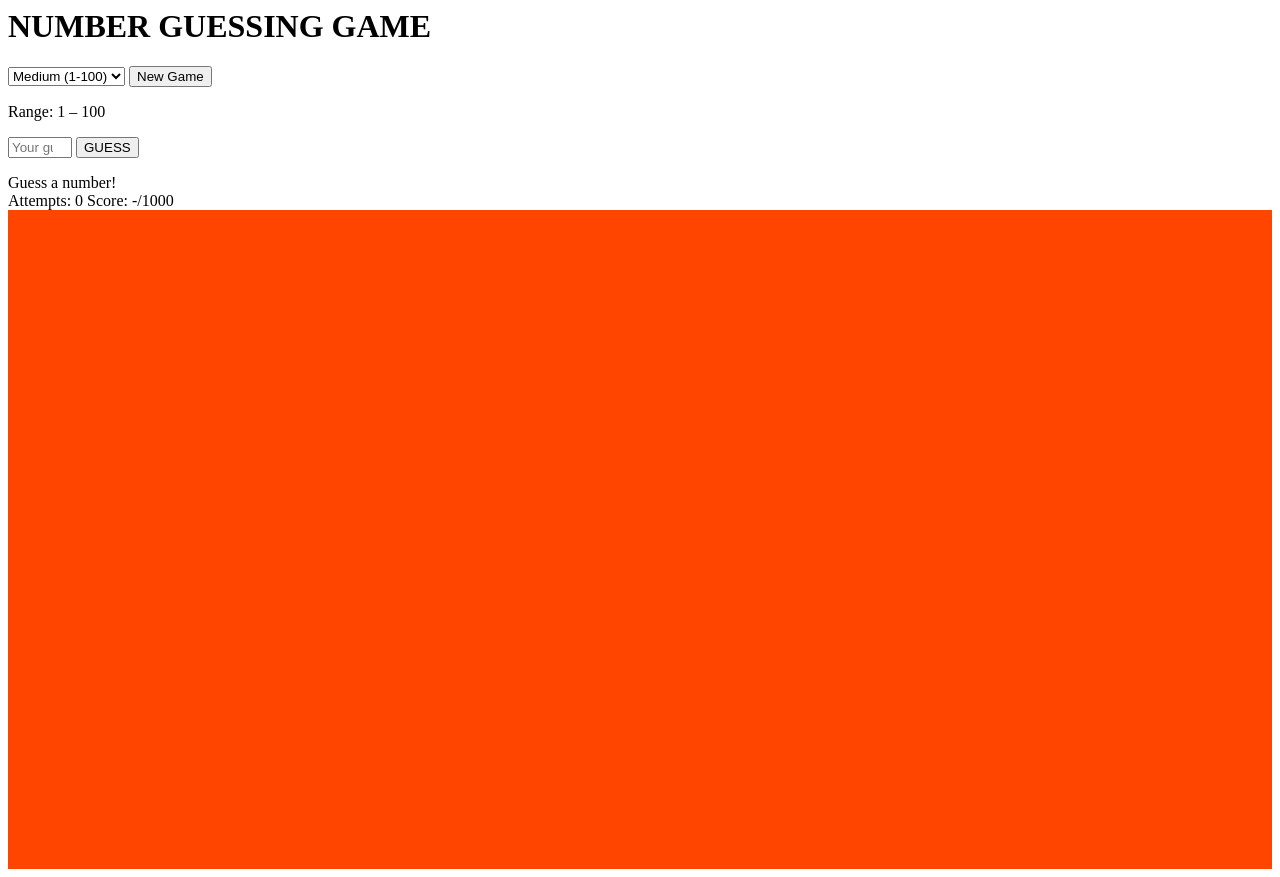
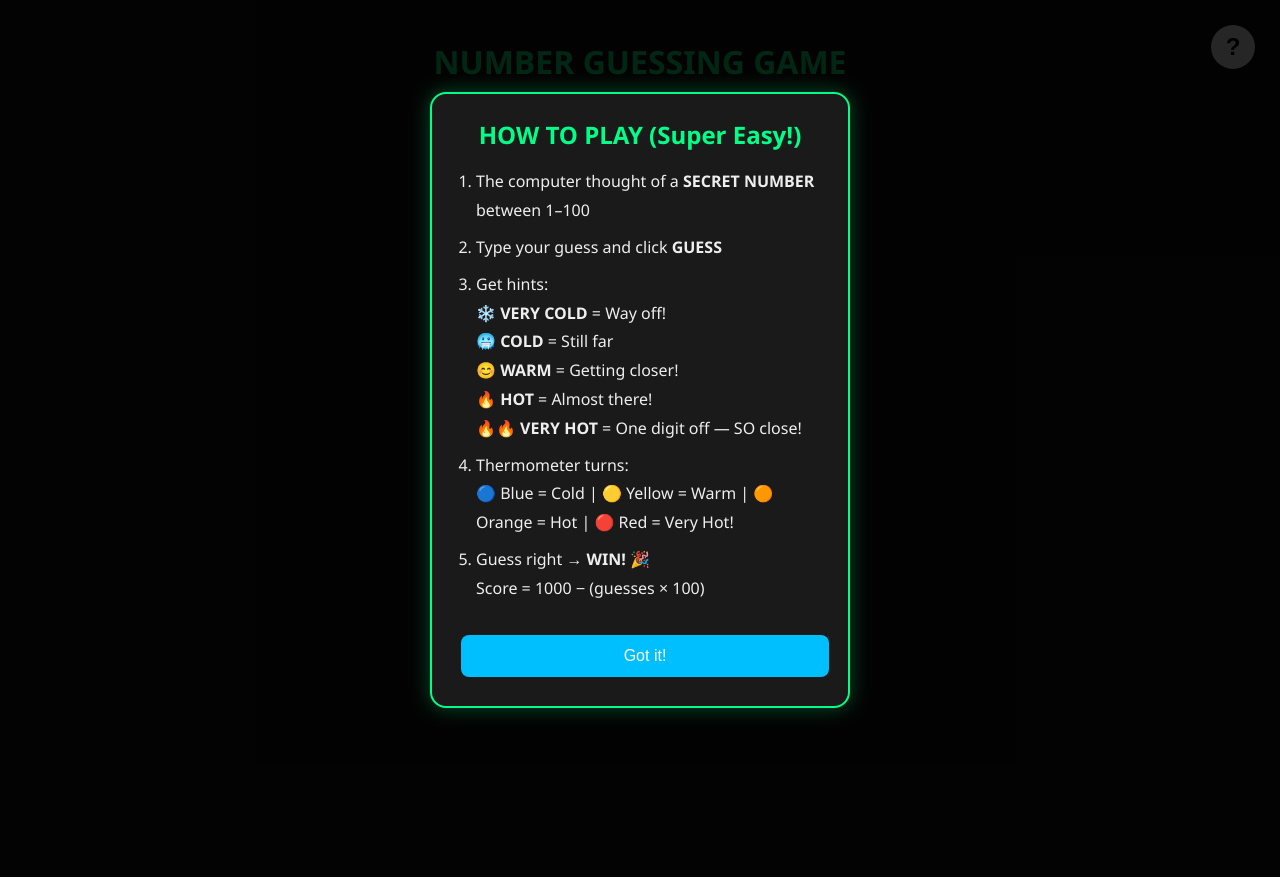
Before and after one commit to CaSh007s/number-guessing-game, a Flask app: page /game in a window 1280 px wide. After the commit the page ends 717 px from the top, so only its background shows below. Run offline with Flask 3, Linux system fonts and the light colour scheme; some libraries are stand-ins or nearby versions.

Commit message:
feat: add layman rules panel with floating ? button

```diff
--- a/platforms/web/templates/_game.html
+++ b/platforms/web/templates/_game.html
@@ -1,3 +1,121 @@
+<!DOCTYPE html>
+<html lang="en">
+<head>
+  <meta charset="UTF-8" />
+  <meta name="viewport" content="width=device-width, initial-scale=1.0"/>
+  <title>Number Guessing Game</title>
+  <link rel="stylesheet" href="/static/style.css" />
+  <script src="https://unpkg.com/htmx.org@1.9.12"></script>
+  <style>
+    /* Rules Panel Overlay */
+    #rules-overlay {
+      position: fixed;
+      top: 0; left: 0; right: 0; bottom: 0;
+      background: rgba(0,0,0,0.85);
+      display: flex;
+      align-items: center;
+      justify-content: center;
+      z-index: 9999;
+      opacity: 0;
+      visibility: hidden;
+      transition: all 0.3s ease;
+    }
+    #rules-overlay.visible {
+      opacity: 1;
+      visibility: visible;
+    }
+    .rules-panel {
+      background: #1a1a1a;
+      border: 2px solid #00ff88;
+      border-radius: 16px;
+      padding: 24px;
+      max-width: 420px;
+      width: 90%;
+      color: #eee;
+      font-family: 'Segoe UI', sans-serif;
+      box-shadow: 0 0 20px rgba(0, 255, 136, 0.3);
+    }
+    .rules-panel h2 {
+      margin: 0 0 16px;
+      color: #00ff88;
+      text-align: center;
+      font-size: 1.5rem;
+    }
+    .rules-panel ol {
+      margin: 16px 0;
+      padding-left: 20px;
+      line-height: 1.8;
+    }
+    .rules-panel li {
+      margin: 8px 0;
+    }
+    .rules-btn {
+      background: #00bfff;
+      color: white;
+      border: none;
+      padding: 12px 20px;
+      border-radius: 8px;
+      font-size: 1rem;
+      cursor: pointer;
+      margin-top: 16px;
+      width: 100%;
+    }
+    .rules-btn:hover { background: #009fd9; }
+
+    /* Floating ? Button */
+    #help-btn {
+      position: fixed;
+      top: 20px;
+      right: 20px;
+      width: 44px;
+      height: 44px;
+      background: #fff;
+      color: #000;
+      border: none;
+      border-radius: 50%;
+      font-size: 1.5rem;
+      font-weight: bold;
+      cursor: pointer;
+      box-shadow: 0 4px 12px rgba(0,0,0,0.3);
+      z-index: 1000;
+      display: flex;
+      align-items: center;
+      justify-content: center;
+    }
+    #help-btn:hover { transform: scale(1.1); }
+  </style>
+</head>
+<body>
+
+  <!-- Floating Help Button -->
+  <button id="help-btn" hx-get="/rules" hx-target="#rules-overlay" hx-swap="innerHTML" hx-trigger="click">?</button>
+
+  <!-- Rules Overlay (Hidden by default) -->
+  <div id="rules-overlay">
+    <div class="rules-panel">
+      <h2>HOW TO PLAY (Super Easy!)</h2>
+      <ol>
+        <li>The computer thought of a <strong>SECRET NUMBER</strong> between {{ min_num }}–{{ max_num }}</li>
+        <li>Type your guess and click <strong>GUESS</strong></li>
+        <li>Get hints:
+          <br>❄️ <strong>VERY COLD</strong> = Way off!
+          <br>🥶 <strong>COLD</strong> = Still far
+          <br>😊 <strong>WARM</strong> = Getting closer!
+          <br>🔥 <strong>HOT</strong> = Almost there!
+          <br>🔥🔥 <strong>VERY HOT</strong> = One digit off — SO close!
+        </li>
+        <li>Thermometer turns:
+          <br>🔵 Blue = Cold | 🟡 Yellow = Warm | 🟠 Orange = Hot | 🔴 Red = Very Hot!
+        </li>
+        <li>Guess right → <strong>WIN!</strong> 🎉<br>
+            Score = 1000 − (guesses × 100)
+        </li>
+      </ol>
+      <button class="rules-btn" onclick="closeRules()">Got it!</button>
+    </div>
+  </div>
+
+  <!-- Main Game UI -->
   <div class="container">
     <h1>NUMBER GUESSING GAME</h1>
 
@@ -5,15 +123,15 @@
       <select name="level" hx-post="/new" hx-include="[name='level']" hx-target="#game" hx-swap="innerHTML">
         <option value="easy" {% if level == 'easy' %}selected{% endif %}>Easy (1-50)</option>
         <option value="medium" {% if level == 'medium' %}selected{% endif %}>Medium (1-100)</option>
-      <option value="hard" {% if level == 'hard' %}selected{% endif %}>Hard (1-500)</option>
+        <option value="hard" {% if level == 'hard' %}selected{% endif %}>Hard (1-200)</option>
       </select>
-    <button hx-post="/new" hx-include="[name='level']" hx-target="#game" hx-swap="innerHTML">New Game</button>
+      <button hx-post="/new" hx-include="[name='level']">New Game</button>
     </div>
 
     <p class="range">Range: {{ min_num }} – {{ max_num }}</p>
 
     <form hx-post="/guess" hx-target="#game" hx-swap="innerHTML">
-    <input type="number" name="guess" placeholder="Your guess" required min="{{ min_num }}" max="{{ max_num }}" />
+      <input type="number" name="guess" placeholder="Your guess" required min="{{ min_num }}" max="{{ max_num }}">
       <button type="submit">GUESS</button>
     </form>
 
@@ -30,3 +148,26 @@
       <div class="fill" style="height: {{ thermo }}%; background-color: {{ thermo_color }};"></div>
     </div>
   </div>
+
+  <script>
+    // Show rules on first visit
+    window.onload = function() {
+      if (!localStorage.getItem('rulesSeen')) {
+        document.getElementById('rules-overlay').classList.add('visible');
+      }
+    };
+
+    // Close rules + remember
+    function closeRules() {
+      document.getElementById('rules-overlay').classList.remove('visible');
+      localStorage.setItem('rulesSeen', 'true');
+    }
+
+    // Optional: Allow ESC to close
+    document.addEventListener('keydown', function(e) {
+      if (e.key === 'Escape') closeRules();
+    });
+  </script>
+
+</body>
+</html>
```
Lines whose indentation alone changed are shown as unchanged.
